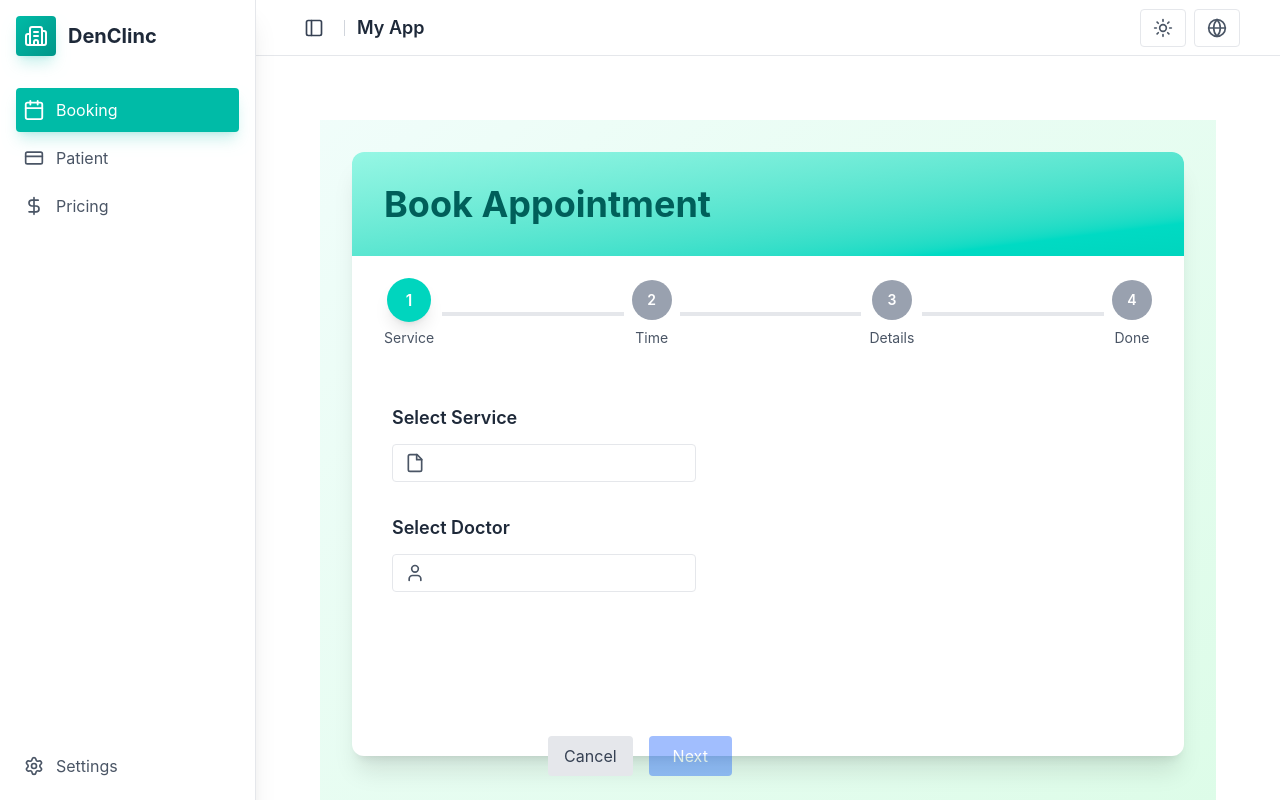
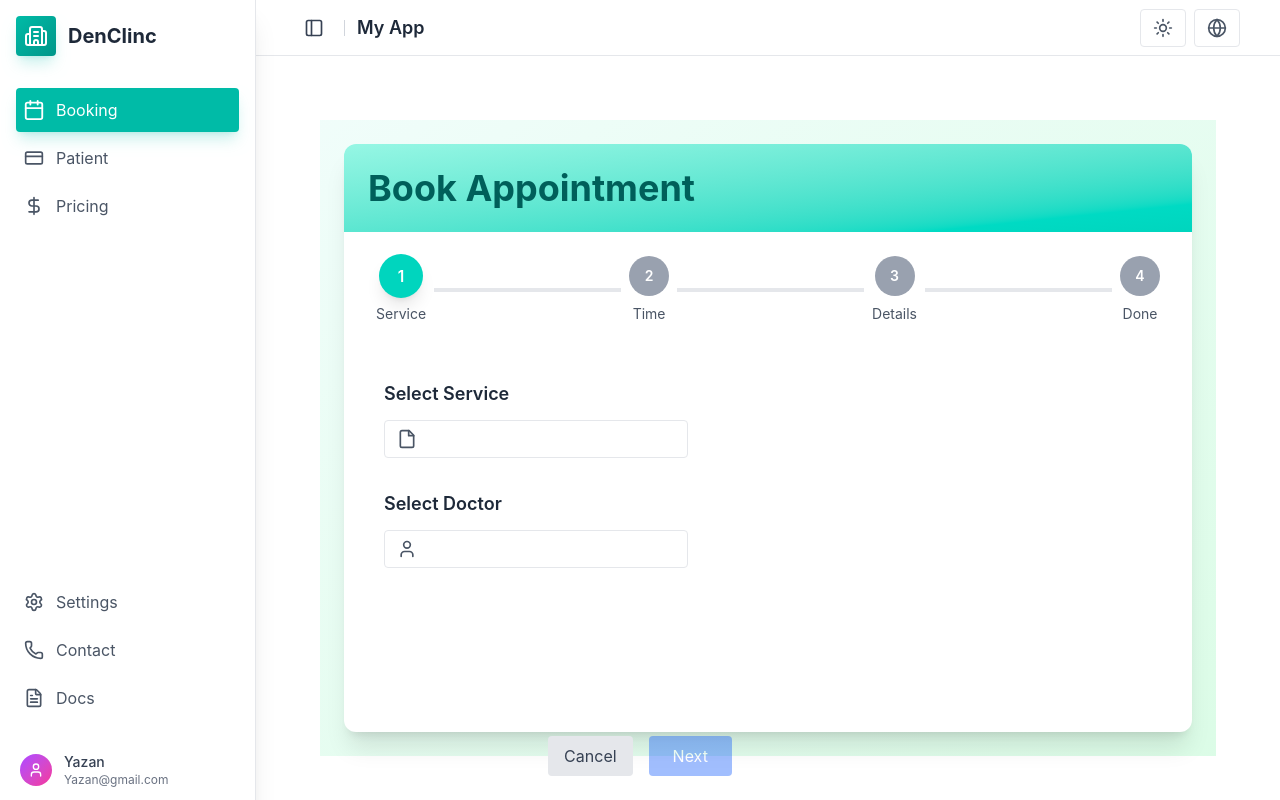
Before and after one commit to yazan-sul/booking-page, a Next.js app: page /booking in a window 1280 px wide. Shown: the top 800 px of the page. Built offline with nearby package versions, Linux system fonts and the light colour scheme.

Commit message:
fix booking page

```diff
--- a/src/app/booking/page.tsx
+++ b/src/app/booking/page.tsx
@@ -6,7 +6,7 @@ import BookingPage from "@/components/booking/BookingPage";
 
 const BookingRoute: React.FC = () => {
   return (
-    <div className="min-h-screen  p-4 md:p-8">
+    <div className="p-4 md:p-8">
       <BookingPage />
     </div>
   );
--- a/src/components/booking/BookingPage.tsx
+++ b/src/components/booking/BookingPage.tsx
@@ -154,11 +154,11 @@ const BookingPage: React.FC = () => {
   const getSelectedDoctor = () => doctors.find((d) => d.id === selectedDoctor);
 
   return (
-    <div className="min-h-screen bg-gradient-to-br from-teal-50 to-green-100 dark:from-gray-900 dark:to-gray-800 p-4 md:p-8">
+    <div className="bg-gradient-to-br from-teal-50 to-green-100 dark:from-gray-900 dark:to-gray-800 p-2 md:p-6">
       <div className="max-w-4xl mx-auto">
         <div className="bg-white dark:bg-gray-800 rounded-2xl shadow-xl overflow-hidden">
           {/* Header */}
-          <div className="bg-gradient-to-br from-teal-200 to-teal-400 dark:from-teal-700 dark:to-teal-600 p-6 md:p-8">
+          <div className="bg-gradient-to-br from-teal-200 to-teal-400 dark:from-teal-700 dark:to-teal-600 p-4 md:p-6">
             <h1 className="text-3xl md:text-4xl font-bold text-teal-800 dark:text-white">
               Book Appointment
             </h1>
```
